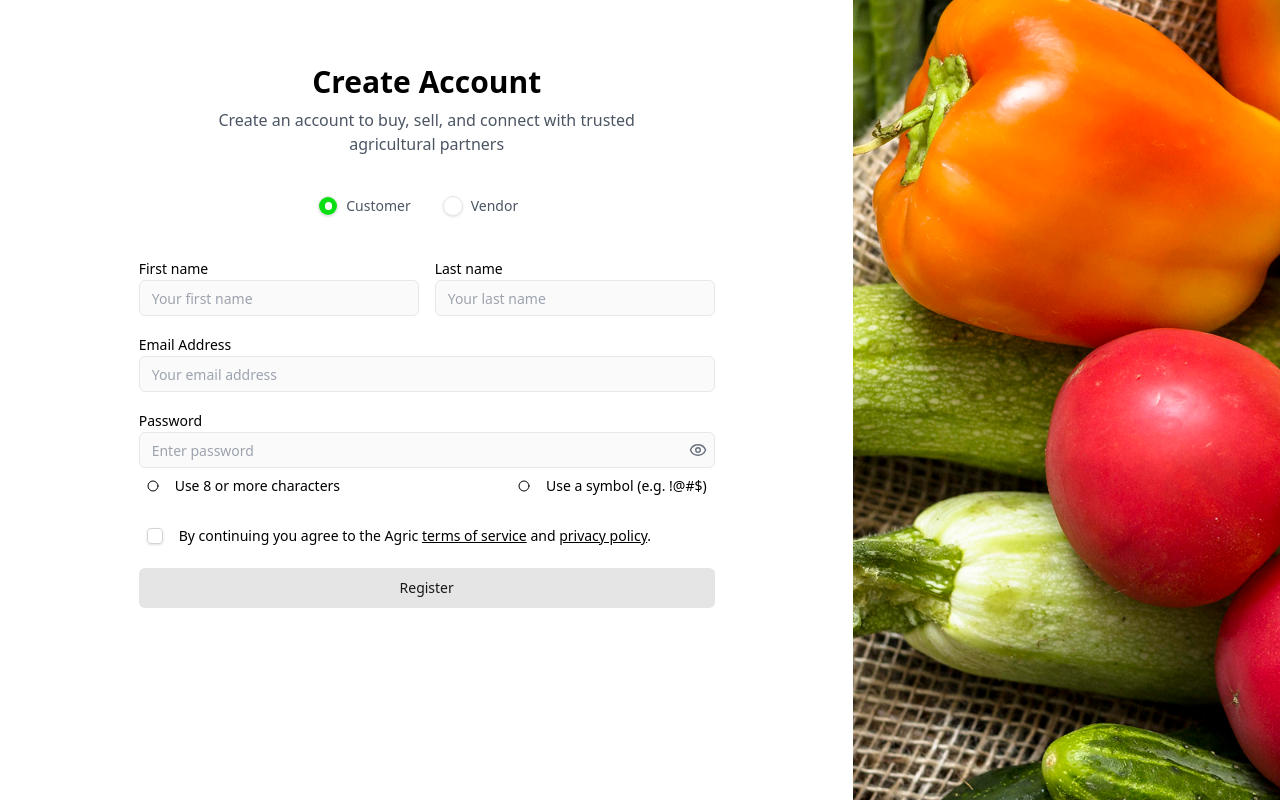
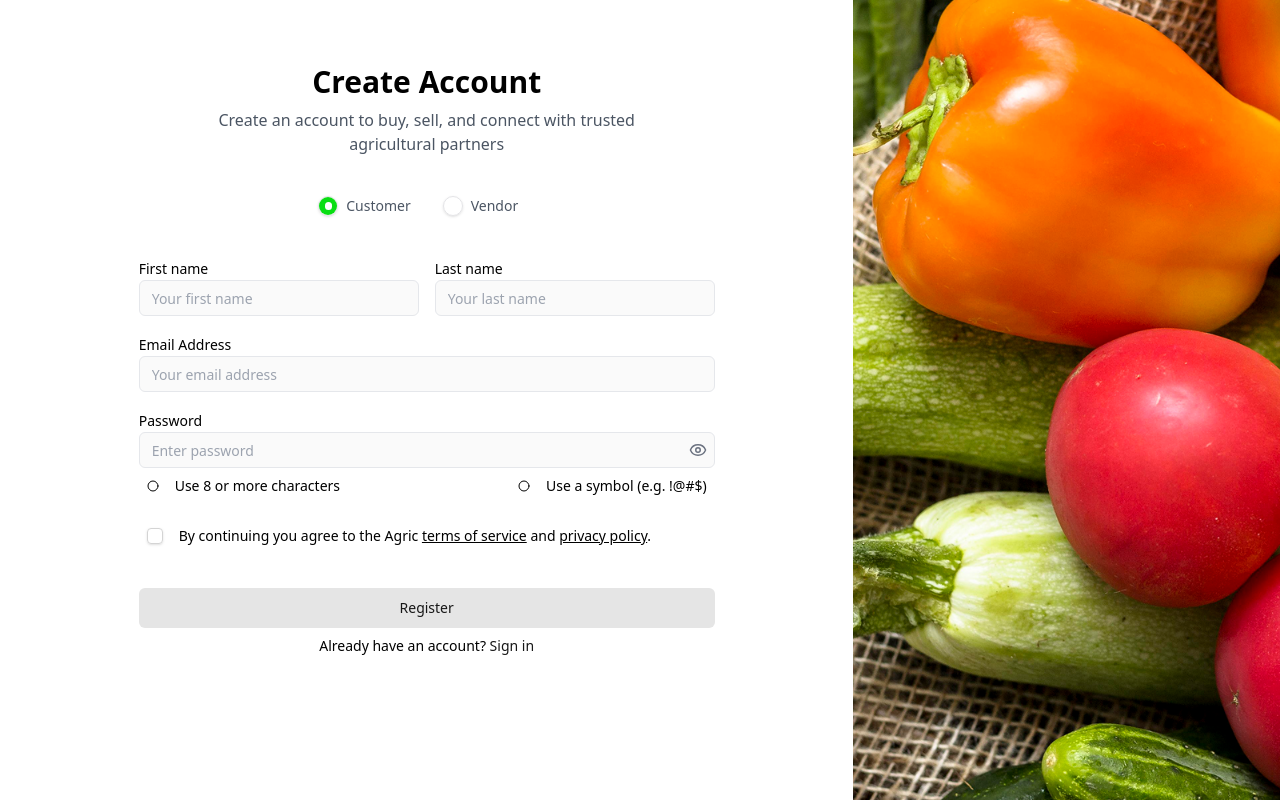
Before and after one commit to AlliedDataSolutions/gfgu-frontend, a React (Vite) app: page /auth/register in a window 1280 px wide. Built offline with nearby package versions, Linux system fonts and the light colour scheme; no server answers.

Commit message:
can navigate back and fourth login register

```diff
--- a/src/features/auth/pages/Register.tsx
+++ b/src/features/auth/pages/Register.tsx
@@ -197,15 +197,28 @@ export const Register = () => {
               </Label>
             </div>
 
+            <div className="flex flex-col">
               <Button
                 type="submit"
-              className="w-full"
+                className="w-full mt-5"
                 disabled={!agreed || loading}
                 // disabled={!isValid || !agreed || loading}
                 size="lg"
               >
                 {loading ? "Registering..." : "Register"}
               </Button>
+
+              <div>
+                <p className="text-sm text-center">
+                  Already have an account?{" "}
+                  <Button className="px-0" variant={"link"}>
+                    <Link to={paths.auth.login.path} replace>
+                      Sign in
+                    </Link>
+                  </Button>
+                </p>
+              </div>
+            </div>
           </div>
         </form>
       </div>
```
Lines whose indentation alone changed are shown as unchanged.
